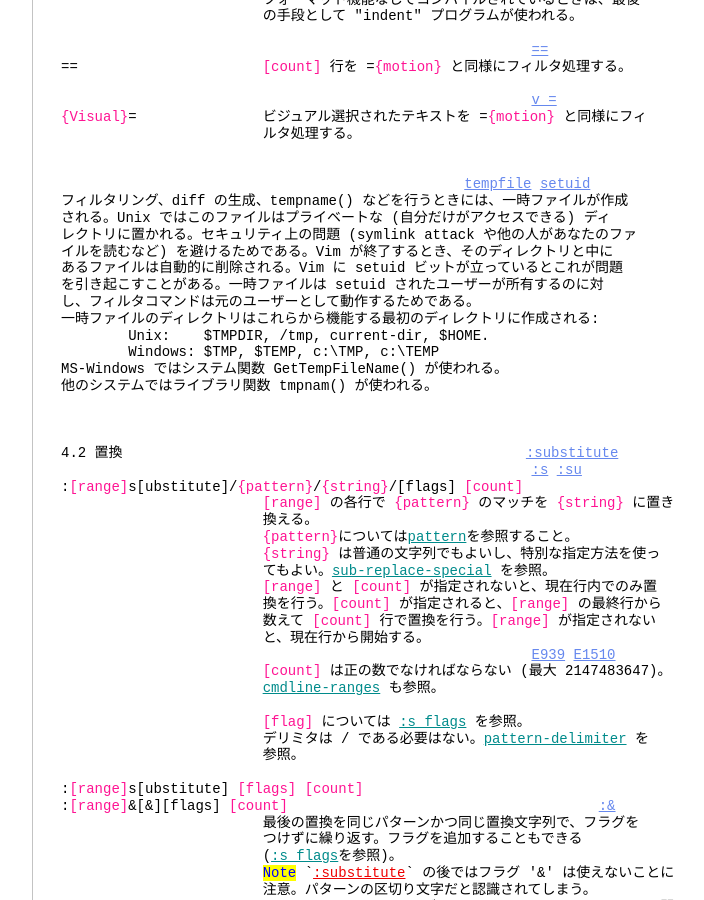
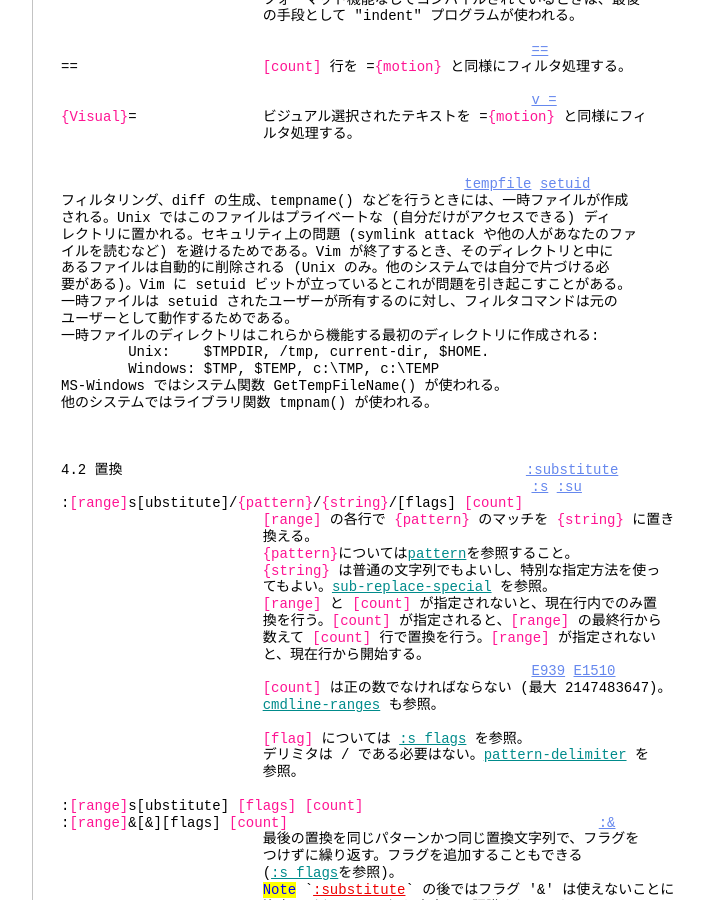
Before and after one commit to vim-jp/vimdoc-ja, a Jekyll site: the page built from change.html, in a window 1280 px wide and 900 px high, scrolled down 10101 px. Shown: the whole window, without its empty margins (340-1044 px from the left). Built offline with Jekyll 4.4.1, drawn with Linux system fonts in a browser that asks for light colours; nearby versions of some CDN libraries; comment, search, counter and statistics services are not loaded; some of the changed text lies outside the part shown.

Commit message:
Generated by GitHub workflow 9210066724
https://github.com/vim-jp/vimdoc-ja-working/actions/runs/9210066724

```diff
--- a/change.html
+++ b/change.html
@@ -3,7 +3,7 @@ layout: vimdoc
 helpname: 'change'
 ---
 <div id='vimCodeElement'>
-<a class="Constant" href="change.html" name="change.txt">change.txt</a>&nbsp;&nbsp;&nbsp;&nbsp;For&nbsp;<span class="Identifier">Vim バージョン 9.1.</span>&nbsp;&nbsp;Last change: 2024 May 05<br>
+<a class="Constant" href="change.html" name="change.txt">change.txt</a>&nbsp;&nbsp;&nbsp;&nbsp;For&nbsp;<span class="Identifier">Vim バージョン 9.1.</span>&nbsp;&nbsp;Last change: 2024 May 18<br>
 <br>
 <br>
 &nbsp;&nbsp;&nbsp;&nbsp;&nbsp;&nbsp;&nbsp;&nbsp;&nbsp;&nbsp;&nbsp;&nbsp;&nbsp;&nbsp;&nbsp;&nbsp;&nbsp;&nbsp;<span class="Identifier">VIMリファレンスマニュアル&nbsp;&nbsp;&nbsp;&nbsp;by Bram Moolenaar</span><br>
@@ -607,9 +607,10 @@ Vimがフィルタコマンドを実行するときに使うシェルを指定
 される。Unix ではこのファイルはプライベートな (自分だけがアクセスできる) ディ<br>
 レクトリに置かれる。セキュリティ上の問題 (symlink attack や他の人があなたのファ<br>
 イルを読むなど) を避けるためである。Vim が終了するとき、そのディレクトリと中に<br>
-あるファイルは自動的に削除される。Vim に setuid ビットが立っているとこれが問題<br>
-を引き起こすことがある。一時ファイルは setuid されたユーザーが所有するのに対<br>
-し、フィルタコマンドは元のユーザーとして動作するためである。<br>
+あるファイルは自動的に削除される (Unix のみ。他のシステムでは自分で片づける必<br>
+要がある)。Vim に setuid ビットが立っているとこれが問題を引き起こすことがある。<br>
+一時ファイルは setuid されたユーザーが所有するのに対し、フィルタコマンドは元の<br>
+ユーザーとして動作するためである。<br>
 一時ファイルのディレクトリはこれらから機能する最初のディレクトリに作成される:<br>
 &nbsp;&nbsp;&nbsp;&nbsp;&nbsp;&nbsp;&nbsp;&nbsp;Unix:&nbsp;&nbsp;&nbsp;&nbsp;$TMPDIR, /tmp, current-dir, $HOME.<br>
 &nbsp;&nbsp;&nbsp;&nbsp;&nbsp;&nbsp;&nbsp;&nbsp;Windows: $TMP, $TEMP, c:\TMP, c:\TEMP<br>
```
